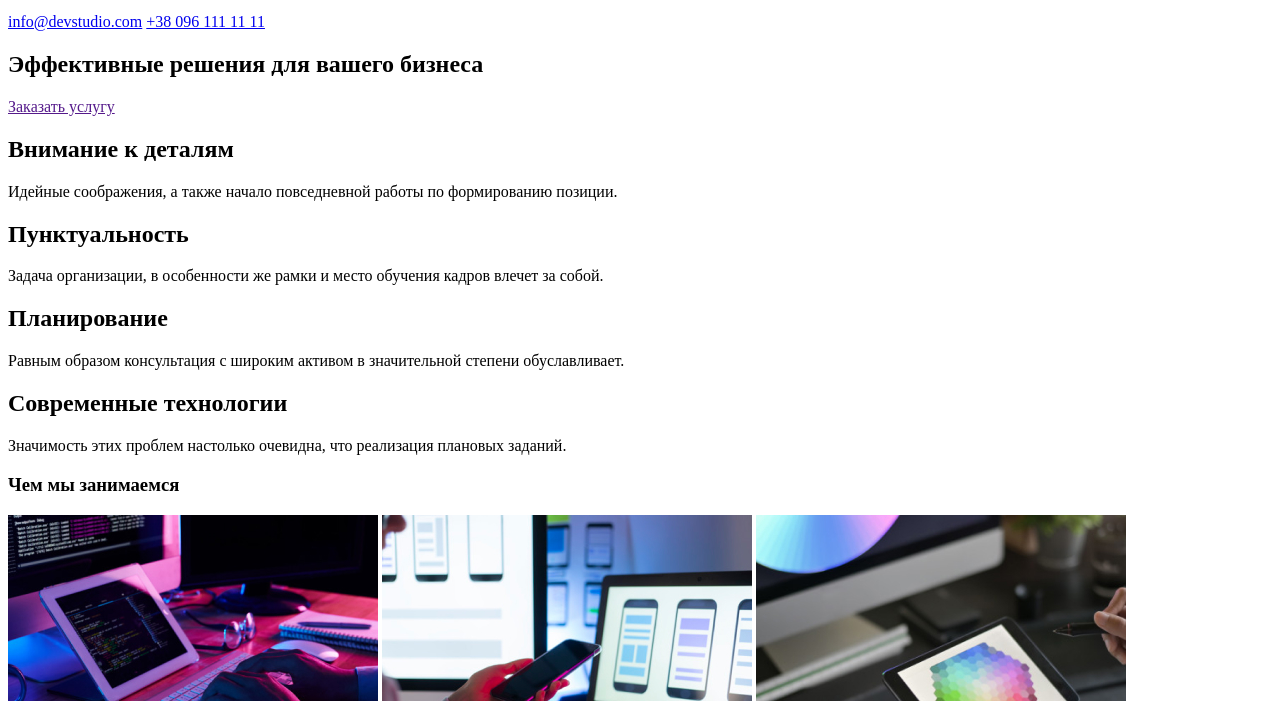
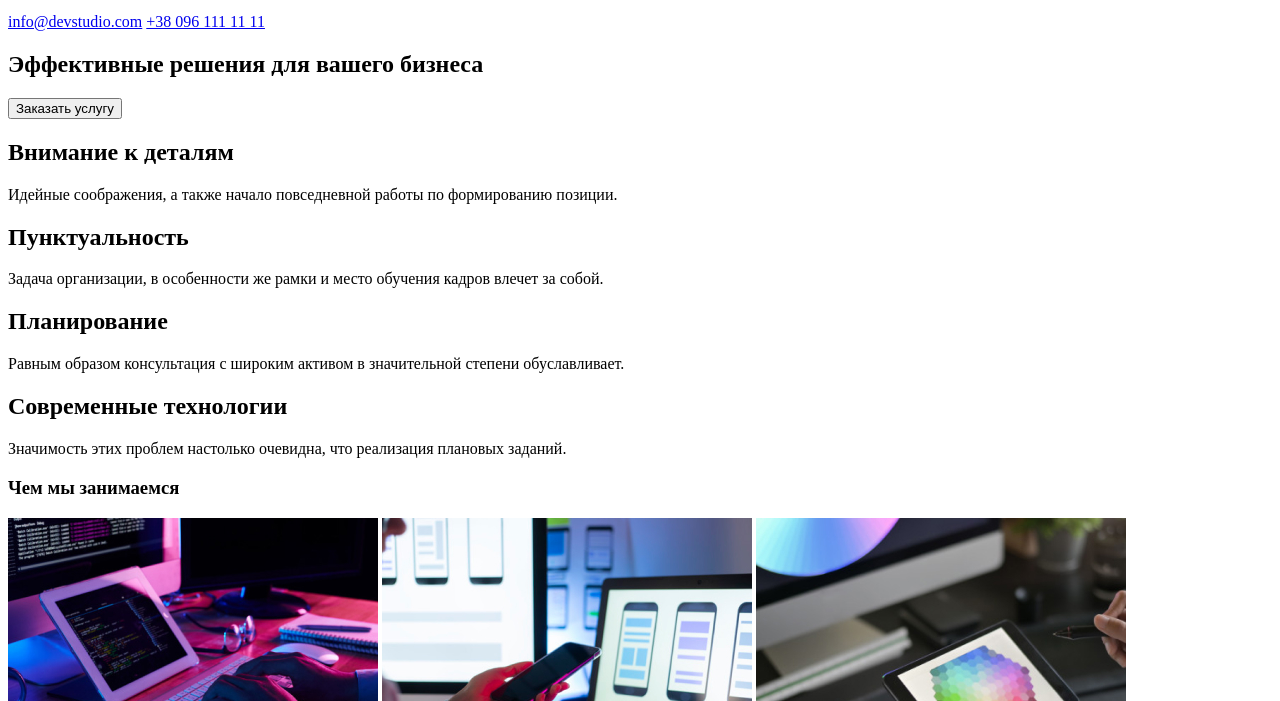
Before and after one commit to NikolayScherbak/goit-markup-hw-02, a plain HTML site: page index.html in a window 1280 px wide. Shown: the part 99-800 px from the top of the page. Drawn offline with Linux system fonts and the light colour scheme; files whose address does not match are found by name.

Commit message:
test
test

```diff
--- a/index.html
+++ b/index.html
@@ -32,7 +32,7 @@
                     <h1 class="title-headin">Эффективные решения для вашего бизнеса</h1>
                 </div>
                 <div class="home-btn">
-                    <a href="" class="btn">Заказать услугу</a>
+                    <button type="button">Заказать услугу</a>
                 </div>
             </div>
         </section>
```
